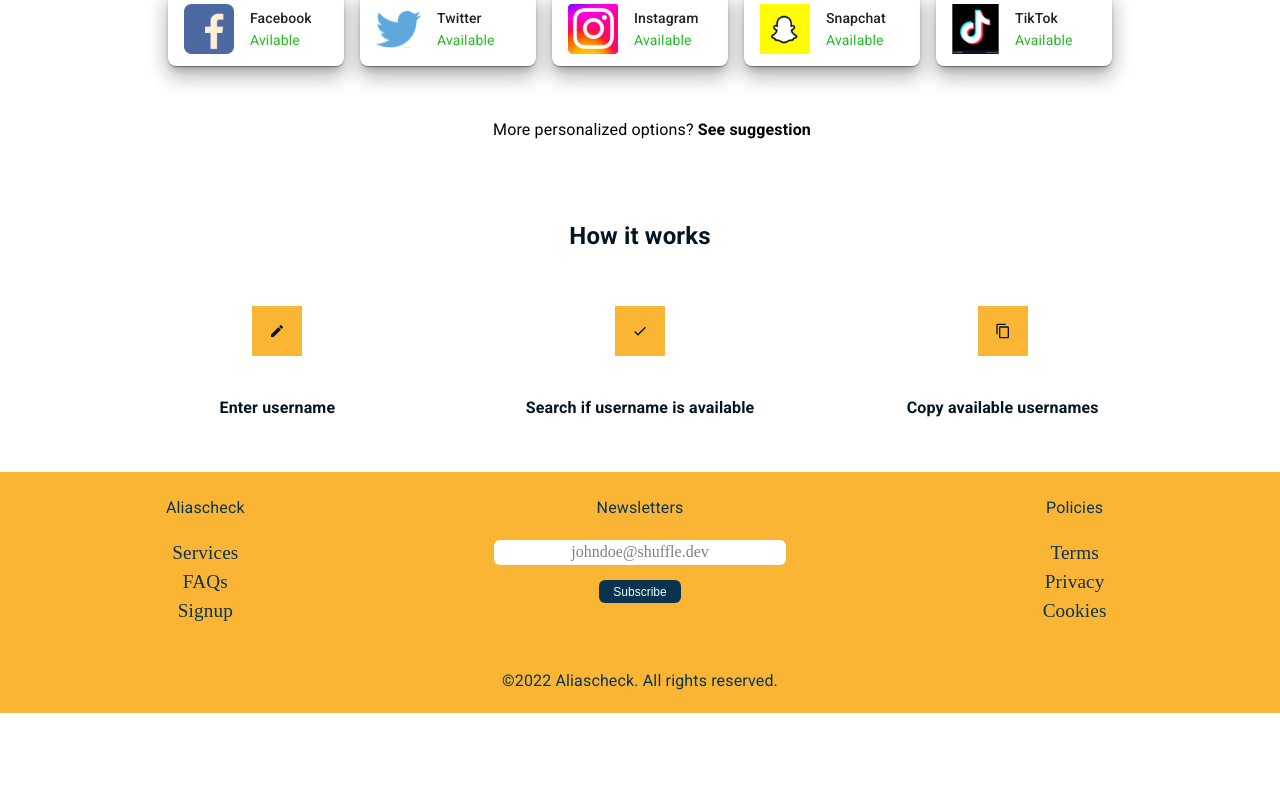
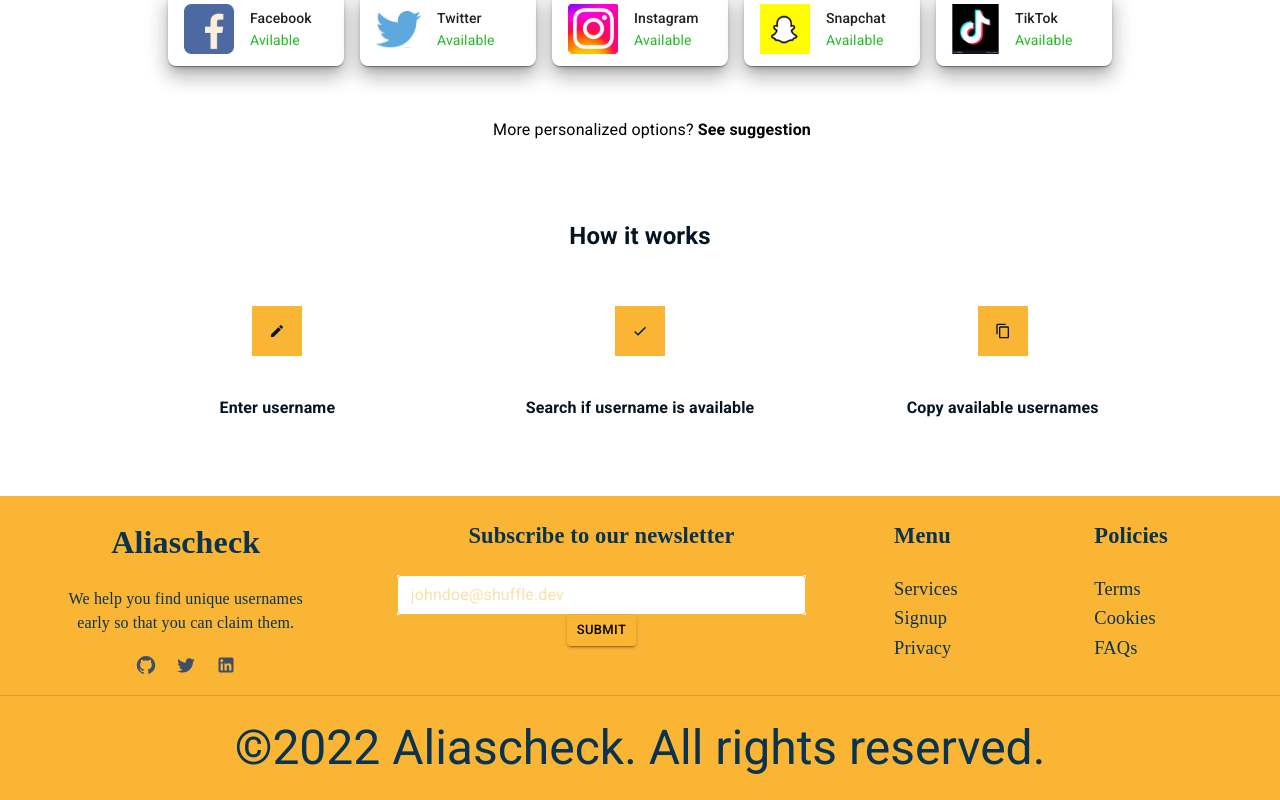
Before and after one commit to KanaryStack/aliascheck, a Next.js app in the folder client/: page / in a window 1280 px wide. Shown: the part 1042-1842 px from the top of the page. Before the commit the page ends 1755 px from the top, so only its background shows below. Built offline with nearby package versions, Linux system fonts and the light colour scheme.

Commit message:
footer update

```diff
--- a/client/src/components/Footer/Newsletter/index.tsx
+++ b/client/src/components/Footer/Newsletter/index.tsx
@@ -1,17 +1,44 @@
 import useStyles from "./styles";
+import { Typography, Grid, Box, Input, TextField, Button } from "@mui/material";
 
 const Newsletter = () => {
   const classes = useStyles();
+  const handleChange = () => {};
   return (
-    <div className={classes.inputItems}>
-      <input
-        type="email"
-        placeholder="johndoe@shuffle.dev"
-        onChange={(e) => e.target.value}
-      />
-      <button className={classes.submit}>Subscribe</button>
+    <div>
+      <Box>
+        <TextField
+          // fullWidth
+          id="email"
+          placeholder="johndoe@shuffle.dev"
+          type="email"
+          autoComplete="current-email"
+          variant="outlined"
+          onChange={handleChange}
+          sx={{
+            width: "95%",
+            background: "white",
+            "::placeholder": {
+              color: "#000",
+            },
+          }}
+          size="small"
+        />
+      </Box>
+      <Box sx={{ textAlign: "center" }}>
+        <Button
+          variant="contained"
+          href="#text-buttons"
+          size="small"
+          className={classes.submit}
+          onClick={() => {
+            alert("Submitted");
+          }}
+        >
+          Submit
+        </Button>
+      </Box>
     </div>
   );
 };
-
 export default Newsletter;
--- a/client/src/components/Footer/Newsletter/styles.ts
+++ b/client/src/components/Footer/Newsletter/styles.ts
@@ -3,6 +3,24 @@ import { makeStyles } from "@mui/styles";
 import { Theme } from "@mui/material";
 
 export default makeStyles((theme: Theme) => ({
+
+
+  // textField: {
+  //   borderColor: 'green !important'
+  // },
+  input: {
+    // '&::placeholder': {
+    //   color: '#000',
+    // },
+    // blue: {
+    //   color: 'primary',
+    // },
+  },
+  notchedOutline: {
+    // borderWidth: '.0813rem',
+    // borderRadius: '.0625rem',
+    // borderColor: '#404F65 !important',
+  },
 
   inputItems: {
     "& > input": {
@@ -22,6 +40,7 @@ export default makeStyles((theme: Theme) => ({
       "& > input": {
         padding: ".3rem .8rem",
         marginLeft: "1.5rem",
+
       },
     },
     [theme.breakpoints.up("xs")]: {
@@ -70,22 +89,30 @@ export default makeStyles((theme: Theme) => ({
 
   submit: {
     cursor: "pointer",
+    boxShadow: 'none',
+    textTransform: 'none',
+    fontSize: 16,
+    padding: '.17rem 1rem',
+    border: '.0031rem solid',
     color: "#F0FDF4",
-    textTransform: "capitalize",
-    transition: "background 1s, color 1s",
     backgroundColor: "#09334F",
-    borderRadius: "0.375rem",
-    background: theme.palette.primary.main,
-    border: 0,
-    fontSize: ".75rem",
-    marginTop: ".4688rem",
-    padding: ".3rem .9rem",
-
+    margin: "1rem 0",
     "&:hover": {
       transform: "scale(0.9)",
+      backgroundColor: '#09334F',
+      borderColor: '#0062cc',
+      boxShadow: 'none',
+    },
+    '&:active': {
+      boxShadow: 'none',
+      backgroundColor: '#0062cc',
+      borderColor: '#005cbf',
+    },
+    '&:focus': {
+      boxShadow: '0 0 0 0.2rem rgba(0,123,255,.5)',
     },
     [theme.breakpoints.down("xs")]: {
-      margin: "1rem 4rem",
+
     },
   },
 }));
--- a/client/src/components/Footer/index.tsx
+++ b/client/src/components/Footer/index.tsx
@@ -1,46 +1,82 @@
 import useStyles from "./styles";
-import { Typography, Grid } from "@mui/material";
+import { Typography, Divider, IconButton, Box } from "@mui/material";
+import GitHubIcon from "@mui/icons-material/GitHub";
+import TwitterIcon from "@mui/icons-material/Twitter";
+import LinkedInIcon from "@mui/icons-material/LinkedIn";
 import Newsletter from "./Newsletter";
-// import Link from "next/link";
+import Link from "next/link";
 
 const Footer: React.FC = () => {
   const classes = useStyles();
   return (
     <>
-      <Grid className={classes.root}>
-        <Grid spacing={3} container>
-          <Grid item xs={6} sm={4} className={classes.section}>
-            <Typography className={classes.headerText}>Aliascheck</Typography>
-            <ul className={classes.listItems}>
-              <li>Services</li>
-              <li>FAQs</li>
-              <li>Signup</li>
-            </ul>
-          </Grid>
-          <Grid item xs={6} sm={4} className={classes.section}>
-            <Typography className={classes.headerText}>Newsletters</Typography>
-            <Newsletter />
-          </Grid>
-          <Grid item xs={6} sm={4} className={classes.section}>
-            <Typography className={classes.headerText}>Policies</Typography>
-            <ul className={classes.listItems}>
-              <li>Terms</li>
-              <li>Privacy</li>
-              <li>Cookies</li>
-            </ul>
-          </Grid>
-          <Grid
-            item
-            xs={12}
-            className={classes.section}
-            sx={{ marginBottom: "1.25rem" }}
-          >
-            <Typography className={classes.footerText}>
-              &copy;{new Date().getFullYear()} Aliascheck. All rights reserved.
+      <div className={classes.root}>
+        <Box className={classes.footer}>
+          <Box className={classes.first}>
+            <h1>Aliascheck</h1>
+            <Typography sx={{ fontFamily: "poppins" }}>
+              We help you find unique usernames early so that you can claim
+              them.
             </Typography>
-          </Grid>
-        </Grid>
-      </Grid>
+            <Box sx={{ textAlign: "center" }}>
+              <IconButton
+                sx={{ p: "20px", gap: "20px", color: "#404F65" }}
+                aria-label="menu"
+              >
+                <GitHubIcon fontSize="small" />
+                <TwitterIcon fontSize="small" />
+                <LinkedInIcon fontSize="small" />
+              </IconButton>
+            </Box>
+          </Box>
+          <Box className={classes.second}>
+            <h3 className={classes.subscribeHeader}>
+              Subscribe to our newsletter
+            </h3>
+            <Box>
+              <Newsletter />
+            </Box>
+          </Box>
+          <Box className={classes.third}>
+            <h3>Menu</h3>
+            {["Services", "Signup", "Privacy"].map((menu, index) => (
+              <Link key={index} href="/">
+                <Typography
+                  sx={{
+                    lineHeight: 1.6,
+                    fontFamily: "poppins",
+                    fontSize: "1.15rem",
+                  }}
+                >
+                  {menu}
+                </Typography>
+              </Link>
+            ))}
+          </Box>
+          <Box className={classes.fourth}>
+            <h3>Policies</h3>
+            {["Terms", "Cookies", "FAQs"].map((policy, index) => (
+              <Link key={index} href="/">
+                <Typography
+                  sx={{
+                    lineHeight: 1.6,
+                    fontFamily: "poppins",
+                    fontSize: "1.15rem",
+                  }}
+                >
+                  {policy}
+                </Typography>
+              </Link>
+            ))}
+          </Box>
+        </Box>
+        <Divider />
+        <Box>
+          <Typography variant="h3" className={classes.footerText}>
+            &copy;{new Date().getFullYear()} Aliascheck. All rights reserved.
+          </Typography>
+        </Box>
+      </div>
     </>
   );
 };
--- a/client/src/components/Footer/styles.ts
+++ b/client/src/components/Footer/styles.ts
@@ -7,47 +7,96 @@ export default makeStyles((theme: Theme) => ({
     marginTop: "3.75rem",
     flexGrow: 1,
     backgroundColor: "#FAB535",
+    color: "#09334F",
+    fontFamily: "Poppins",
   },
+  footer: {
+    display: "flex",
+    justifyContent: "space-around",
+    px: 3,
+    [theme.breakpoints.down("md")]: {
+      display: "grid",
 
-  section: {
+    },
+    [theme.breakpoints.up("xs")]: {
+      margin: "0 1.5rem",
+    },
     [theme.breakpoints.down("xs")]: {
       display: "grid",
-      gridTemplateColumns: "repeat(auto-fit, minmax(12.5rem, 1fr))",
-      // gridAutoRows: "auto",
-      // gridGap: ".0625rem",
-      margin: "0 3.2rem",
+      gridTemplateColumns: "repeat(auto-fit, minmax(200px, 1fr))",
+      gridgap: "1rem",
       maxWidth: "100%",
+      fontSize: "16px",
+      lineHeight: 1.5,
+      padding: "15px",
+      margin: "0 1rem",
     },
   },
+  first: {
+  textAlign: "center",
+  [theme.breakpoints.up("md")]: {
+    width: "20%",
+  },
+  },
+  second: {
+    fontSize: "1.2rem",
+     textAlign: "center",
+     [theme.breakpoints.up("md")]: {
+      width: "35%",
+    },
+     [theme.breakpoints.down("md")]: {
+      border: ".005px solid gray",
+      borderWidth: ".002px",
+    },
 
-  headerText: {
-    fontWeight: 900,
-    color: "#09334F",
-    textAlign: "center",
-    fontSize: "1.6rem",
+  },
+  subscribeHeader: {
     [theme.breakpoints.down("md")]: {
       fontSize: "1.2rem",
-    }
+    },
+    [theme.breakpoints.down("xs")]: {
+      fontSize: "1rem",
+    },
+  },
+  third: {
+  fontSize: "1.2rem",
+  textAlign: "left",
+  [theme.breakpoints.up("md")]: {
+    width: "10%",
+  },
+  [theme.breakpoints.down("md")]: {
+    fontSize: "1rem",
+    textAlign: "center",
+  },
+  },
+  fourth: {
+   fontSize: "1.2rem",
+   textAlign: "left",
+   marginBottom: "16px",
+   [theme.breakpoints.down("md")]: {
+    fontSize: "1.094rem",
+  },
+  [theme.breakpoints.up("md")]: {
+    width: "10%",
+  },
+  [theme.breakpoints.down("md")]: {
+    textAlign: "center",
+    fontSize: "1rem",
+  },
+  },
+  headerText: {
   },
 
   listItems: {
-    fontFamily: "Poppins",
-    color: "#09334F",
-    listStyle: "none",
-    cursor: "pointer",
-    textAlign: "center",
-    diplay: "flex",
-    flexDirection: "column",
-    fontSize: "1.2rem",
-    padding: "0 2rem",
-    [theme.breakpoints.down("md")]: {
-      fontSize: "1rem",
-    }
   },
   footerText: {
     fontFamily: "Poppins",
-    fontSize: "1.1rem",
+    fontSize: "1.4rem",
     color: "#09334F",
     textAlign: "center",
+    padding: "1.5rem",
+    [theme.breakpoints.down("md")]: {
+      fontSize: "1.094rem",
+    },
   },
 }));
```
